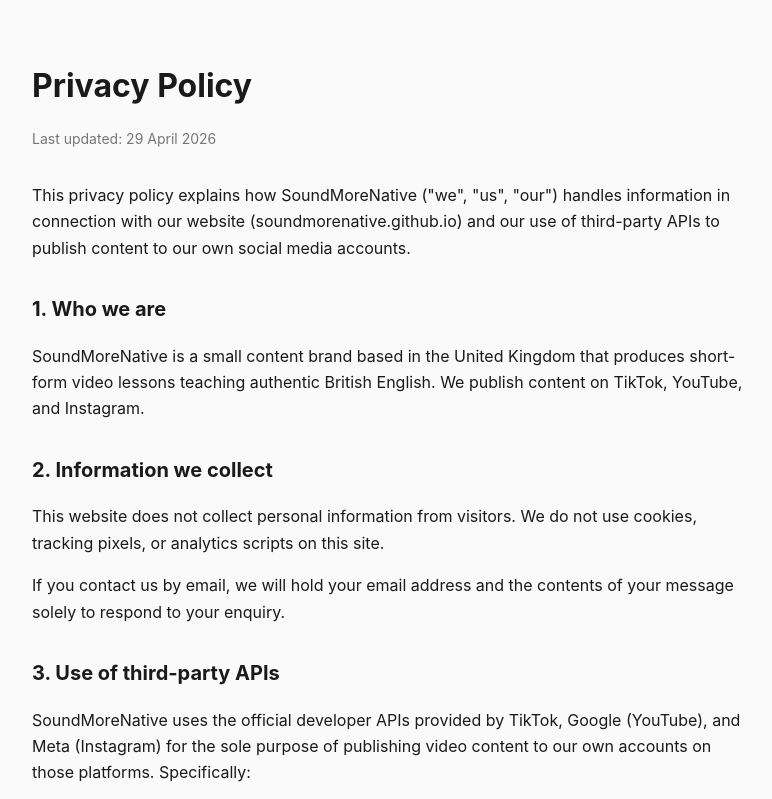
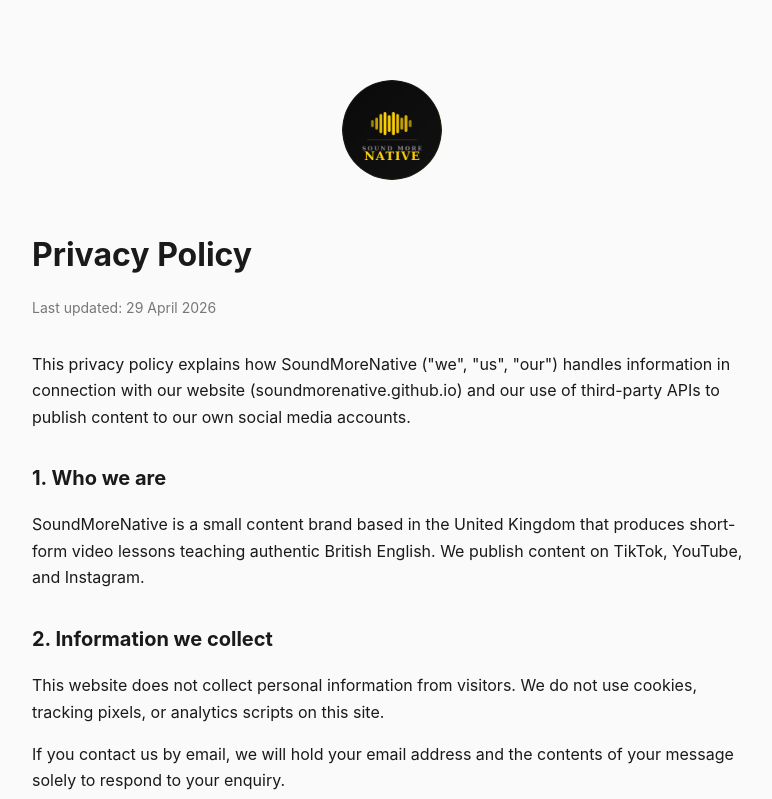
Before and after one commit to soundmorenative/soundmorenative.github.io, a plain HTML site: page privacy.html in a window 1280 px wide. Shown: the top 799 px of the page, without its empty margins (248-1020 px from the left). Drawn offline with Linux system fonts and the light colour scheme.

Commit message:
Update privacy.html

```diff
--- a/privacy.html
+++ b/privacy.html
@@ -4,6 +4,7 @@
 <meta charset="UTF-8">
 <meta name="viewport" content="width=device-width, initial-scale=1.0">
 <title>Privacy Policy — SoundMoreNative</title>
+  <link rel="icon" type="image/png" href="soundmorenative_logo.png">
 <style>
   body {
     font-family: -apple-system, BlinkMacSystemFont, "Segoe UI", Roboto, sans-serif;
@@ -25,6 +26,9 @@
 </style>
 </head>
 <body>
+  <div style="text-align:center; padding: 20px 0;">
+  <img src="soundmorenative_logo.png" alt="SoundMoreNative" style="width:100px; height:100px; border-radius:50%;">
+</div>
   <h1>Privacy Policy</h1>
   <p class="updated">Last updated: 29 April 2026</p>
 
```
